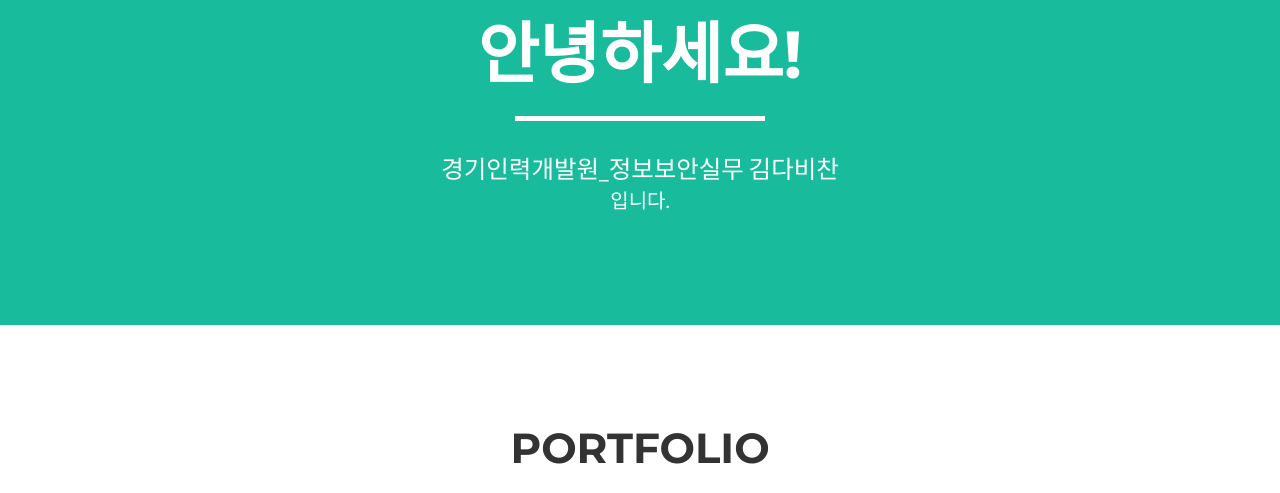
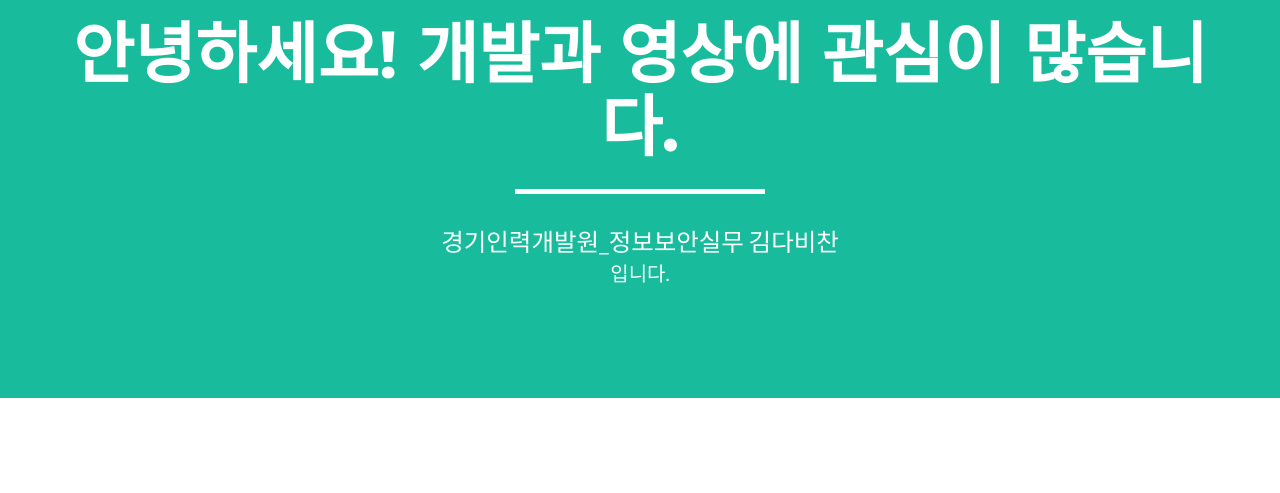
Before and after one commit to dabichan/website, a website: page index.html in a window 1280 px wide. Shown: the part 927-1420 px from the top of the page. Drawn offline with nearby package versions, Linux system fonts and the light colour scheme.

Commit message:
Update index.html

```diff
--- a/index.html
+++ b/index.html
@@ -80,7 +80,7 @@
 					</div>
                     <img class="img-responsive" src="img/profile.jpg" alt="">
                     <div class="intro-text">
-                        <h1 class="name">안녕하세요!</h1>
+                        <h1 class="name">안녕하세요! 개발과 영상에 관심이 많습니다.</h1>
                         <hr class="star-light">
                         <span class="skills">경기인력개발원_정보보안실무 김다비찬
 						<p>입니다.</p>
```
